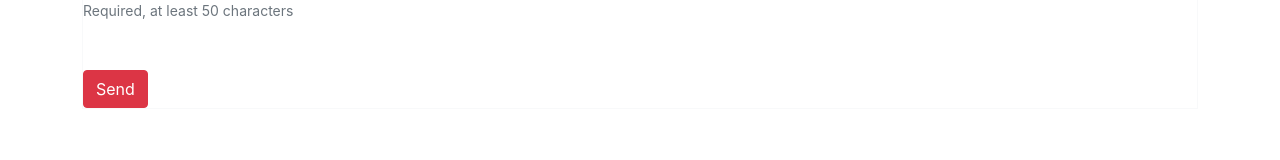
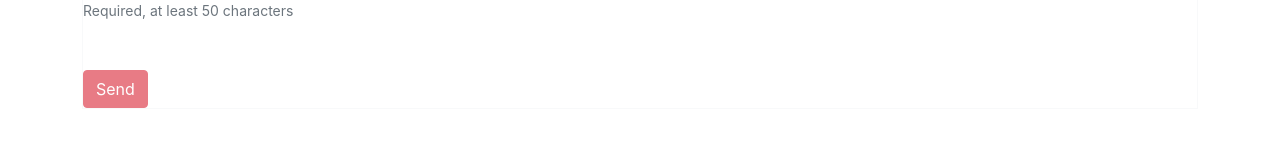
Before and after one commit to johnLexicon/dojo-blog, a React (Create React App) app: page /create in a window 1280 px wide. Shown: the part 495-655 px from the top of the page. Built offline with nearby package versions, Linux system fonts and the light colour scheme.

Commit message:
Added validation check.

```diff
--- a/src/components/CreatePost.js
+++ b/src/components/CreatePost.js
@@ -1,16 +1,30 @@
-import { useState } from 'react';
+import { useState, useEffect } from 'react';
 import PostPreview from './PostPreview';
 
 const CreatePost = () => {
-  // const [title, setTitle] = useState('');
-  // const [body, setBody] = useState('');
-  // const [imgUrl, setImgUrl] = useState('');
   const [post, setPost] = useState({ title: '', body: '', imgUrl: '' });
+  const [isValid, setIsValid] = useState(false);
+
+  const validatePost = () => {
+    if (post.title && post.body && post.body.length >= 50) {
+      setIsValid(true);
+    } else {
+      setIsValid(false);
+    }
+  };
+
+  useEffect(() => {
+    validatePost();
+  });
+
+  const onCreatePost = (e) => {
+    e.preventDefault();
+  };
 
   return (
     <div>
       <h2 className="text-secondary my-4">Create Post</h2>
-      <form className="border border-light mb-5">
+      <form className="border border-light mb-5" onSubmit={onCreatePost}>
         <div className="form-group mb-4">
           <label className="fw-bold fs-5 text-muted" htmlFor="title">
             Title
@@ -62,7 +76,11 @@ const CreatePost = () => {
           </span>
         </div>
 
-        <button className="btn btn-danger btn-block" type="submit">
+        <button
+          disabled={!isValid}
+          className="btn btn-danger btn-block"
+          type="submit"
+        >
           Send
         </button>
       </form>
```
